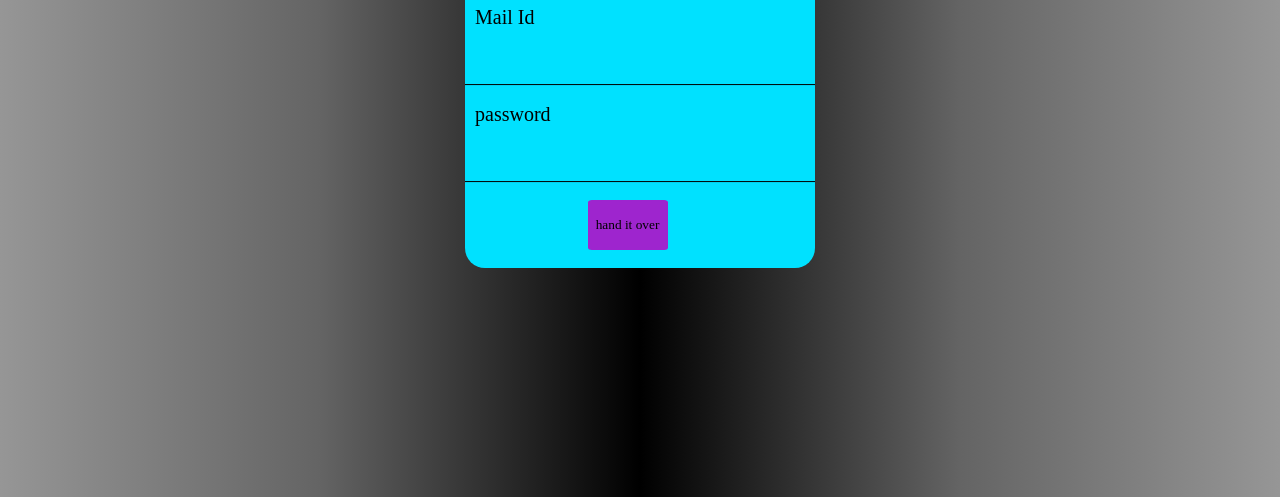
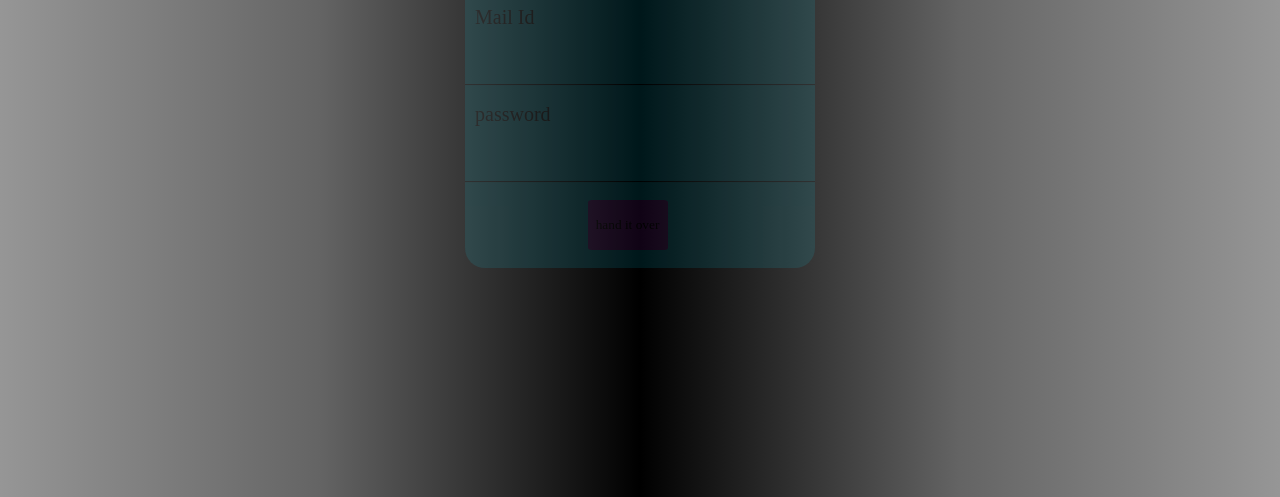
Before and after one commit to Ashok-5/login-page-, a plain HTML site: page index.html in a window 1280 px wide. Shown: the part 303-800 px from the top of the page. Drawn offline with Linux system fonts and the light colour scheme.

Commit message:
first comit

```diff
--- a/index.html
+++ b/index.html
@@ -26,7 +26,7 @@
             top: 50%;
             transform: translate(-50%,-50%);
             border-radius:20px;
-            /* opacity: 0.1; */
+            opacity: 0.1;
             transition-duration: 2s;
             width: 350px;
         }
@@ -34,7 +34,7 @@
             height: 100%;
         }
             .frm:hover{
-            /* opacity: 1;      */
+            opacity: 1;
         }
             .fm{
             /* position: absolute;
```
